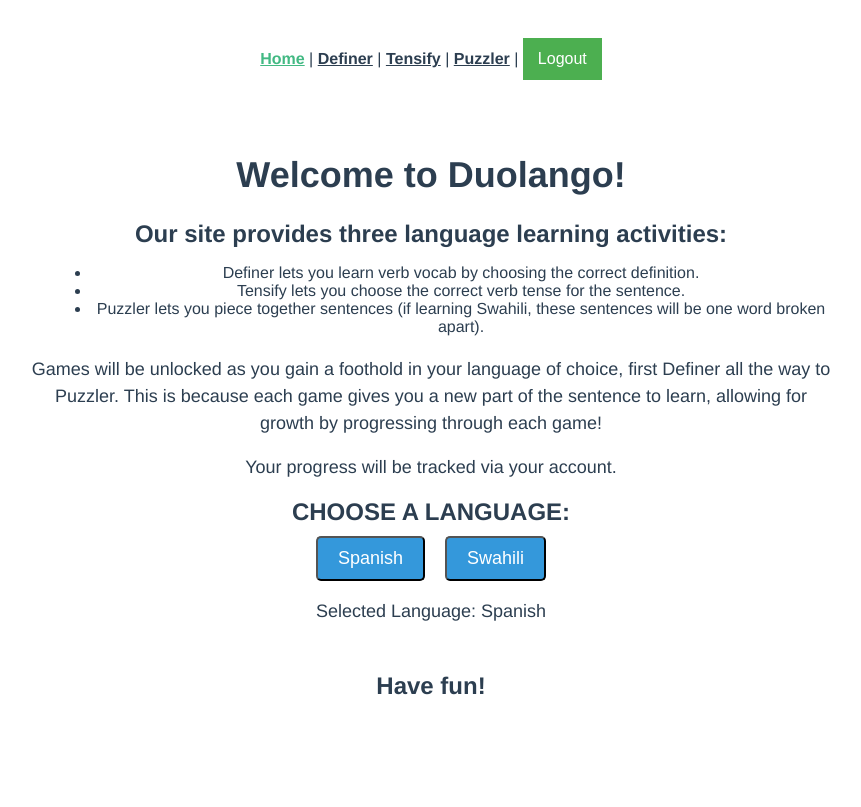
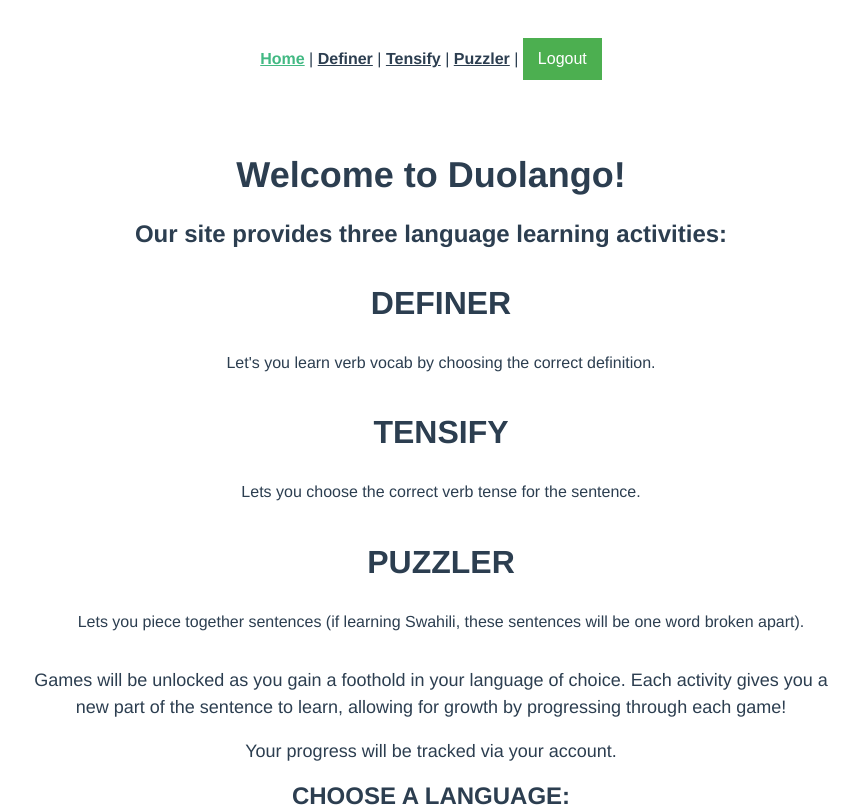
Before and after one commit to b-sai/virtual-vampires, a Vue app in the folder duolango-frontend/: page / in a window 1280 px wide. Shown: the top 807 px of the page, without its empty margins (209-1070 px from the left). Built offline with nearby package versions, Linux system fonts and the light colour scheme; no server answers; sample sign-in values are in the browser's storage.

Commit message:
changed home page and fixed api

```diff
--- a/duolango-frontend/src/views/definer.vue
+++ b/duolango-frontend/src/views/definer.vue
@@ -38,7 +38,7 @@ export default {
         apiLink = "http://127.0.0.1:8000/rand_elem/"
       }
       else{
-        apiLink = "http://127.0.0.1:8000/rand_elem/" //CHANGE TO SWAHILI API
+        apiLink = "http://127.0.0.1:8000/rand_swah_elem/" //CHANGE TO SWAHILI API
       }
       var config = {
       method: 'get',
@@ -150,7 +150,7 @@ export default {
 .button {
   font-size: 24px;
   font-weight: bold;
-  background-color: #4CAF50;
+  background-color: #af4c4c;
   color: white;
   padding: 20px 32px;
   text-align: center;
--- a/duolango-frontend/src/views/home.vue
+++ b/duolango-frontend/src/views/home.vue
@@ -2,12 +2,36 @@
   <div class="container">
     <h1 class="title">Welcome to Duolango!</h1>
     <p class="subtitle">Our site provides three language learning activities:</p>
-    <ul class="activities">
-      <li>Definer lets you learn verb vocab by choosing the correct definition.</li>
-      <li>Tensify lets you choose the correct verb tense for the sentence.</li>
-      <li>Puzzler lets you piece together sentences (if learning Swahili, these sentences will be one word broken apart).</li>
-    </ul>
-    <p class="description">Games will be unlocked as you gain a foothold in your language of choice, first Definer all the way to Puzzler. This is because each game gives you a new part of the sentence to learn, allowing for growth by progressing through each game!</p>
+    <div class="activities">
+      <div class="activity">
+        <div class="activity-icon">
+          <i class="fas fa-book"></i>
+        </div>
+        <div class="activity-info">
+          <h2 class="activity-title">Definer</h2>
+          <p class="activity-description">Let's you learn verb vocab by choosing the correct definition.</p>
+        </div>
+      </div>
+      <div class="activity">
+        <div class="activity-icon">
+          <i class="fas fa-clock"></i>
+        </div>
+        <div class="activity-info">
+          <h2 class="activity-title">Tensify</h2>
+          <p class="activity-description">Lets you choose the correct verb tense for the sentence.</p>
+        </div>
+      </div>
+      <div class="activity">
+        <div class="activity-icon">
+          <i class="fas fa-puzzle-piece"></i>
+        </div>
+        <div class="activity-info">
+          <h2 class="activity-title">Puzzler</h2>
+          <p class="activity-description">Lets you piece together sentences (if learning Swahili, these sentences will be one word broken apart).</p>
+        </div>
+      </div>
+    </div>
+    <p class="description">Games will be unlocked as you gain a foothold in your language of choice. Each activity gives you a new part of the sentence to learn, allowing for growth by progressing through each game!</p>
 
     <p class="progress">Your progress will be tracked via your account.</p>
     <h2 class="call-to-action">Choose a Language:</h2>
@@ -17,9 +41,9 @@
     </div>
     <p class="selected-language">Selected Language: {{globalLang.changeLang(switchValue)}}</p>
     <p class="have-fun">Have fun!</p>
-
   </div>
 </template>
+
 <script>
   import { ref } from 'vue';
 
@@ -66,7 +90,27 @@
 .activities {
   margin-left: 20px;
   margin-bottom: 20px;
-    list-style-type: disc;
+  list-style-type: none;
+  padding-left: 0;
+  display: flex;
+  flex-direction: column;
+  align-items: center;
+}
+
+.activities li {
+  font-size: 18px;
+  line-height: 1.5;
+  margin-bottom: 10px;
+  padding: 10px 20px;
+  background-color: #0ac02e;
+  border-radius: 10px;
+  box-shadow: 0 0 10px rgba(0, 0, 0, 0.2);
+  text-align: center;
+  width: 70%;
+}
+
+.activities li:last-child {
+  margin-bottom: 0;
 }
 
 .description {
```
Lines whose indentation alone changed are shown as unchanged.
